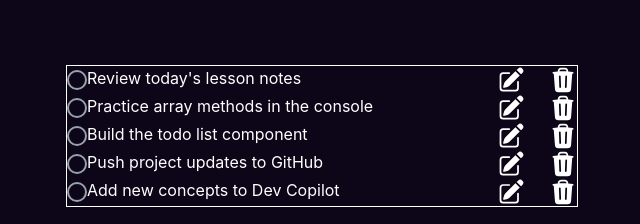
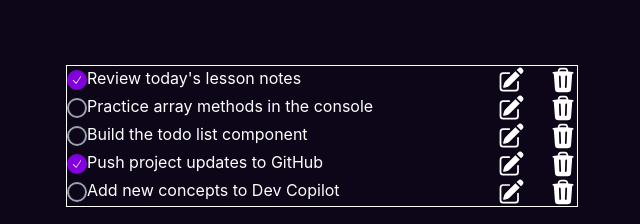
Before and after one commit to shanreed25/context-api-todo, a React (Vite) app: page / in a window 1280 px wide. Shown: the part 328-552 px from the top of the page, without its empty margins (318-958 px from the left). Built offline with nearby package versions, Linux system fonts and the light colour scheme.

Commit message:
added infomation to the readme and a function to handle the checkbox

```diff
--- a/src/App.tsx
+++ b/src/App.tsx
@@ -20,7 +20,7 @@ function App() {
         <h1 className="text-5xl">Todo App (Context API)</h1>
       </header>
       <TodoContext.Provider value={{todos, setTodos}}>
-              <TodoList />
+        <TodoList />
       </TodoContext.Provider>
 
     </div>
--- a/src/components/TodoItem.tsx
+++ b/src/components/TodoItem.tsx
@@ -11,6 +11,11 @@ export default function TodoItem({ todo }: TodoItemProps) {
   const { setTodos } = useTodos();
 
 
+  function handleCheckBox(){
+    setTodos(prev => prev.map(p => (p.id === todo.id ? {...p, completed: !p.completed} : p))
+  )
+  }
+
   return (
     <li className="flex justify-between">
       {/* <p>{todo.id}</p> */}
@@ -19,6 +24,8 @@ export default function TodoItem({ todo }: TodoItemProps) {
           <input
           type="checkbox"
           className={styles.checkCircleInput}
+          checked={todo.completed}
+          onChange={handleCheckBox}
            />
           <CheckIcon className={styles.checkIcon} />
         </label>
--- a/src/types/todo.ts
+++ b/src/types/todo.ts
@@ -1,13 +1,17 @@
 import type { Dispatch, SetStateAction } from "react";
 
+//describes one todo item
 export interface Todo {
     id: string;
     text: string;
     completed: boolean
 }
 
+//describes what goes in the context
 export type TodoContextValue = {
     todos: Todo[];
+    //useState<Todo[]> hands back Dispatch<SetStateAction<Todo[]>>
+    //Dispatch and SetStateAction come from React's type definitions
     setTodos: Dispatch<SetStateAction<Todo[]>>;
 }
 
```
Also changed, not shown: 1 other file (tests, documents, lock files or other folders).
